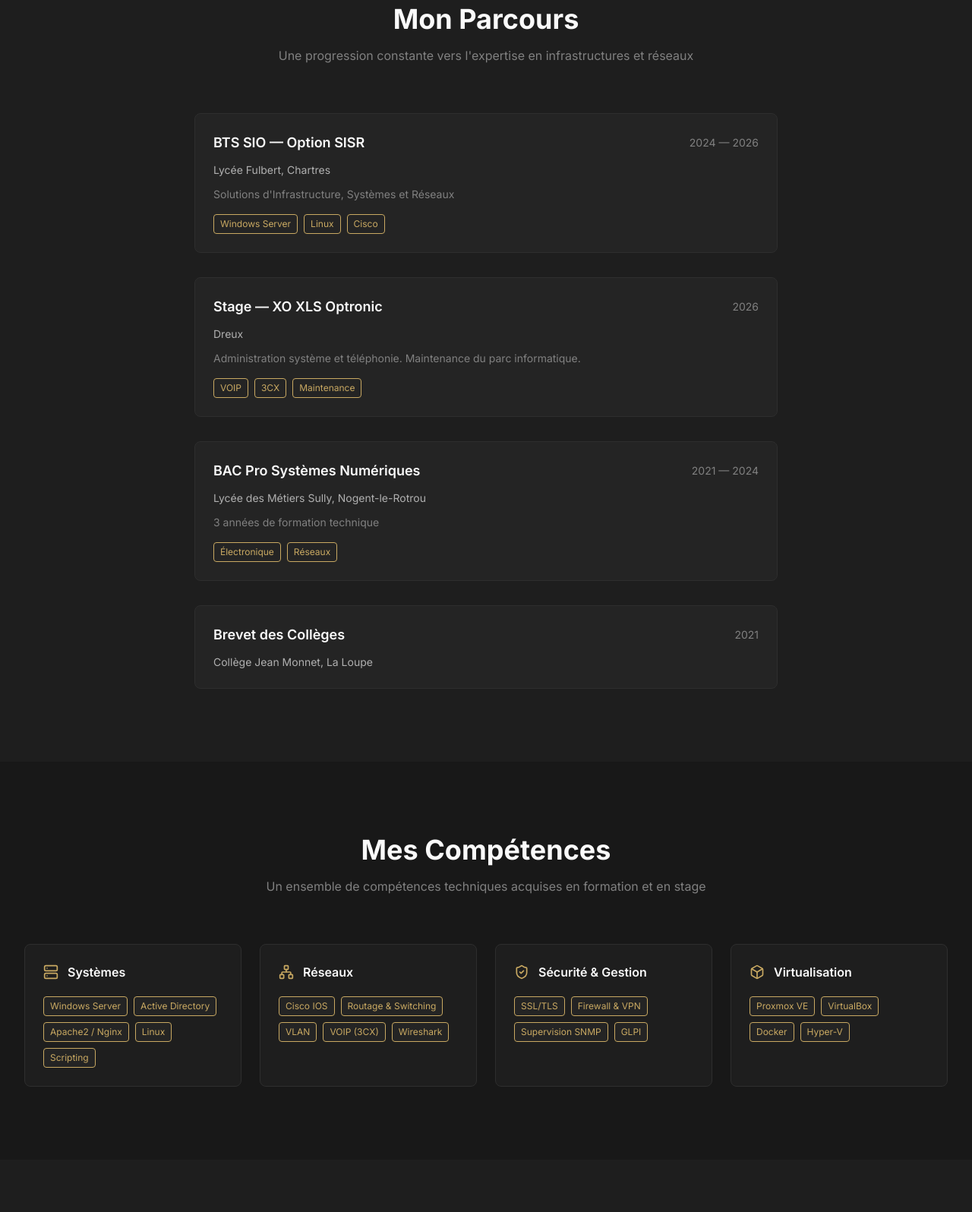
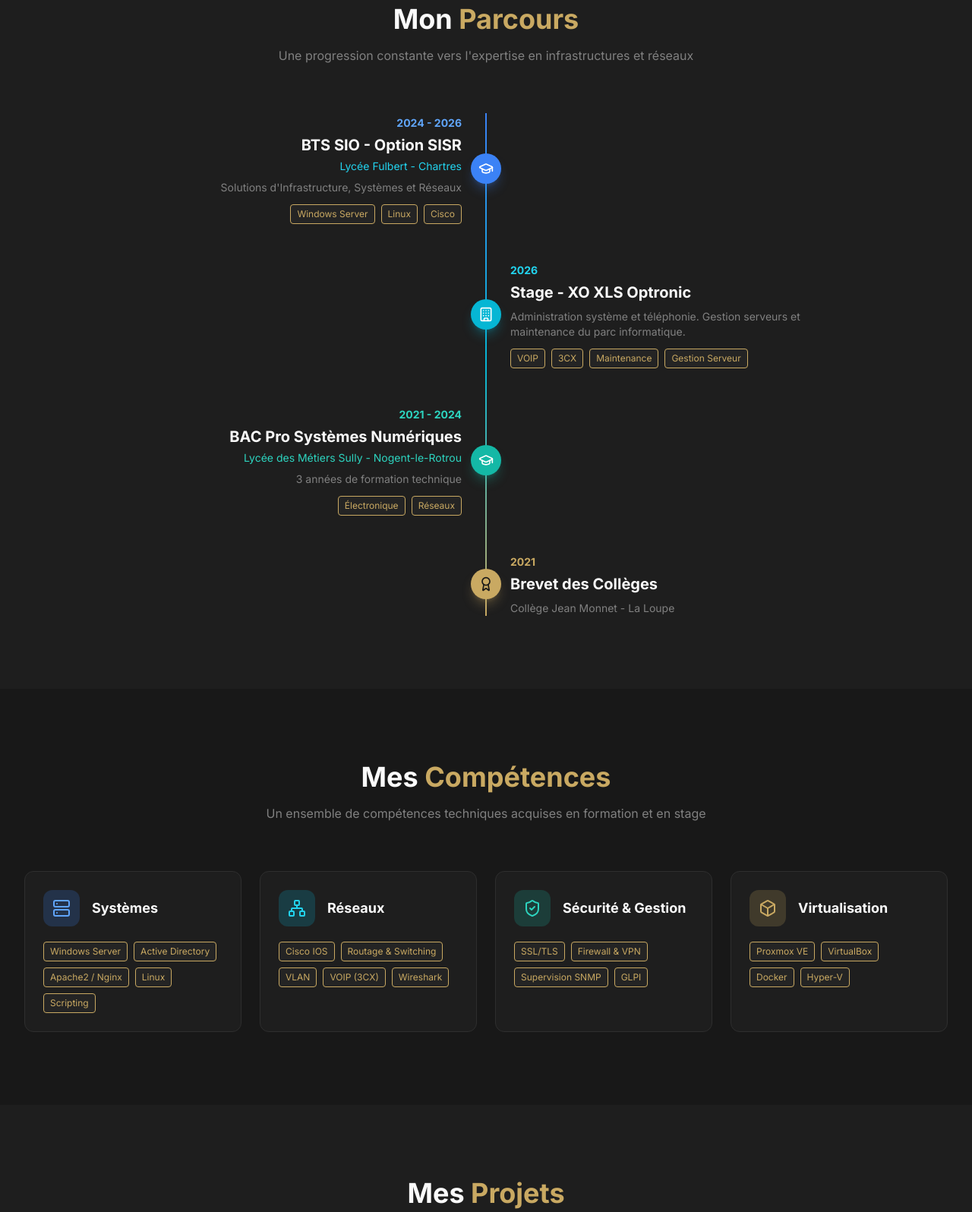
Before and after one commit to CLePtiot/PortFolio, a plain HTML site: page index.html in a window 1280 px wide. Shown: the part 891-2487 px from the top of the page at 76% size. Drawn offline with nearby package versions, Linux system fonts and the light colour scheme.

Commit message:
Timeline avec couleurs, cards ameliorees avec icones couleurs et ombres

```diff
--- a/index.html
+++ b/index.html
@@ -271,65 +271,96 @@
     <section id="parcours" class="py-24 bg-dark-50">
         <div class="max-w-7xl mx-auto px-4 sm:px-6 lg:px-8">
             <div class="text-center mb-16 fade-in">
-                <h2 class="text-3xl sm:text-4xl font-bold mb-4 text-light">Mon Parcours</h2>
+                <h2 class="text-3xl sm:text-4xl font-bold mb-4 text-light">Mon <span class="text-gold">Parcours</span>
+                </h2>
                 <p class="text-light-300 max-w-2xl mx-auto">
                     Une progression constante vers l'expertise en infrastructures et réseaux
                 </p>
             </div>
 
-            <div class="max-w-3xl mx-auto space-y-8">
-                <!-- BTS SIO -->
-                <div class="fade-in bg-dark-100 p-6 rounded-lg border border-dark-200">
-                    <div class="flex items-center justify-between mb-3">
-                        <h3 class="text-lg font-semibold text-light">BTS SIO — Option SISR</h3>
-                        <span class="text-sm text-light-300">2024 — 2026</span>
+            <!-- Timeline -->
+            <div class="relative max-w-4xl mx-auto">
+                <!-- Vertical Line -->
+                <div
+                    class="absolute left-1/2 transform -translate-x-1/2 w-0.5 h-full bg-gradient-to-b from-blue-500 via-cyan-500 to-gold">
                 </div>
-                    <p class="text-light-200 text-sm mb-3">Lycée Fulbert, Chartres</p>
-                    <p class="text-light-300 text-sm">Solutions d'Infrastructure, Systèmes et Réseaux</p>
-                    <div class="mt-4 flex flex-wrap gap-2">
+
+                <!-- BTS SIO - Left -->
+                <div class="fade-in relative flex items-center mb-12">
+                    <div class="w-1/2 pr-8 text-right">
+                        <span class="text-blue-400 font-bold text-sm">2024 - 2026</span>
+                        <h3 class="text-xl font-bold text-light mt-1">BTS SIO - Option SISR</h3>
+                        <p class="text-cyan-400 text-sm mt-1">Lycée Fulbert - Chartres</p>
+                        <p class="text-light-300 text-sm mt-2">Solutions d'Infrastructure, Systèmes et Réseaux</p>
+                        <div class="mt-3 flex flex-wrap gap-2 justify-end">
                             <span class="badge text-xs px-2 py-1 rounded">Windows Server</span>
                             <span class="badge text-xs px-2 py-1 rounded">Linux</span>
                             <span class="badge text-xs px-2 py-1 rounded">Cisco</span>
                         </div>
                     </div>
+                    <!-- Icon -->
+                    <div
+                        class="absolute left-1/2 transform -translate-x-1/2 w-10 h-10 bg-blue-500 rounded-full flex items-center justify-center z-10 shadow-lg shadow-blue-500/30">
+                        <i data-lucide="graduation-cap" class="w-5 h-5 text-white"></i>
+                    </div>
+                    <div class="w-1/2"></div>
+                </div>
 
-                <!-- Stage -->
-                <div class="fade-in bg-dark-100 p-6 rounded-lg border border-dark-200">
-                    <div class="flex items-center justify-between mb-3">
-                        <h3 class="text-lg font-semibold text-light">Stage — XO XLS Optronic</h3>
-                        <span class="text-sm text-light-300">2026</span>
+                <!-- Stage - Right -->
+                <div class="fade-in relative flex items-center mb-12">
+                    <div class="w-1/2"></div>
+                    <!-- Icon -->
+                    <div
+                        class="absolute left-1/2 transform -translate-x-1/2 w-10 h-10 bg-cyan-500 rounded-full flex items-center justify-center z-10 shadow-lg shadow-cyan-500/30">
+                        <i data-lucide="building" class="w-5 h-5 text-white"></i>
                     </div>
-                    <p class="text-light-200 text-sm mb-3">Dreux</p>
-                    <p class="text-light-300 text-sm">Administration système et téléphonie. Maintenance du parc
-                        informatique.</p>
-                    <div class="mt-4 flex flex-wrap gap-2">
+                    <div class="w-1/2 pl-8">
+                        <span class="text-cyan-400 font-bold text-sm">2026</span>
+                        <h3 class="text-xl font-bold text-light mt-1">Stage - XO XLS Optronic</h3>
+                        <p class="text-light-300 text-sm mt-2">Administration système et téléphonie. Gestion serveurs et
+                            maintenance du parc informatique.</p>
+                        <div class="mt-3 flex flex-wrap gap-2">
                             <span class="badge text-xs px-2 py-1 rounded">VOIP</span>
                             <span class="badge text-xs px-2 py-1 rounded">3CX</span>
                             <span class="badge text-xs px-2 py-1 rounded">Maintenance</span>
+                            <span class="badge text-xs px-2 py-1 rounded">Gestion Serveur</span>
+                        </div>
                     </div>
                 </div>
 
-                <!-- BAC Pro -->
-                <div class="fade-in bg-dark-100 p-6 rounded-lg border border-dark-200">
-                    <div class="flex items-center justify-between mb-3">
-                        <h3 class="text-lg font-semibold text-light">BAC Pro Systèmes Numériques</h3>
-                        <span class="text-sm text-light-300">2021 — 2024</span>
-                    </div>
-                    <p class="text-light-200 text-sm mb-3">Lycée des Métiers Sully, Nogent-le-Rotrou</p>
-                    <p class="text-light-300 text-sm">3 années de formation technique</p>
-                    <div class="mt-4 flex flex-wrap gap-2">
+                <!-- BAC Pro - Left -->
+                <div class="fade-in relative flex items-center mb-12">
+                    <div class="w-1/2 pr-8 text-right">
+                        <span class="text-teal-400 font-bold text-sm">2021 - 2024</span>
+                        <h3 class="text-xl font-bold text-light mt-1">BAC Pro Systèmes Numériques</h3>
+                        <p class="text-teal-400 text-sm mt-1">Lycée des Métiers Sully - Nogent-le-Rotrou</p>
+                        <p class="text-light-300 text-sm mt-2">3 années de formation technique</p>
+                        <div class="mt-3 flex flex-wrap gap-2 justify-end">
                             <span class="badge text-xs px-2 py-1 rounded">Électronique</span>
                             <span class="badge text-xs px-2 py-1 rounded">Réseaux</span>
                         </div>
                     </div>
+                    <!-- Icon -->
+                    <div
+                        class="absolute left-1/2 transform -translate-x-1/2 w-10 h-10 bg-teal-500 rounded-full flex items-center justify-center z-10 shadow-lg shadow-teal-500/30">
+                        <i data-lucide="graduation-cap" class="w-5 h-5 text-white"></i>
+                    </div>
+                    <div class="w-1/2"></div>
+                </div>
 
-                <!-- Brevet -->
-                <div class="fade-in bg-dark-100 p-6 rounded-lg border border-dark-200">
-                    <div class="flex items-center justify-between mb-3">
-                        <h3 class="text-lg font-semibold text-light">Brevet des Collèges</h3>
-                        <span class="text-sm text-light-300">2021</span>
+                <!-- Brevet - Right -->
+                <div class="fade-in relative flex items-center">
+                    <div class="w-1/2"></div>
+                    <!-- Icon -->
+                    <div
+                        class="absolute left-1/2 transform -translate-x-1/2 w-10 h-10 bg-gold rounded-full flex items-center justify-center z-10 shadow-lg shadow-gold/30">
+                        <i data-lucide="award" class="w-5 h-5 text-dark"></i>
                     </div>
-                    <p class="text-light-200 text-sm">Collège Jean Monnet, La Loupe</p>
+                    <div class="w-1/2 pl-8">
+                        <span class="text-gold font-bold text-sm">2021</span>
+                        <h3 class="text-xl font-bold text-light mt-1">Brevet des Collèges</h3>
+                        <p class="text-light-300 text-sm mt-2">Collège Jean Monnet - La Loupe</p>
+                    </div>
                 </div>
             </div>
         </div>
@@ -339,7 +370,8 @@
     <section id="competences" class="py-24">
         <div class="max-w-7xl mx-auto px-4 sm:px-6 lg:px-8">
             <div class="text-center mb-16 fade-in">
-                <h2 class="text-3xl sm:text-4xl font-bold mb-4 text-light">Mes Compétences</h2>
+                <h2 class="text-3xl sm:text-4xl font-bold mb-4 text-light">Mes <span
+                        class="text-gold">Compétences</span></h2>
                 <p class="text-light-300 max-w-2xl mx-auto">
                     Un ensemble de compétences techniques acquises en formation et en stage
                 </p>
@@ -347,10 +379,12 @@
 
             <div class="grid md:grid-cols-2 lg:grid-cols-4 gap-6">
                 <!-- Systèmes -->
-                <div class="fade-in skill-card rounded-lg p-6">
-                    <div class="flex items-center gap-3 mb-5">
-                        <i data-lucide="server" class="w-5 h-5 text-gold"></i>
-                        <h3 class="text-base font-semibold text-light">Systèmes</h3>
+                <div class="fade-in skill-card rounded-xl p-6 hover:shadow-lg hover:shadow-blue-500/10 transition-all">
+                    <div class="flex items-center gap-4 mb-5">
+                        <div class="w-12 h-12 bg-blue-500/20 rounded-xl flex items-center justify-center">
+                            <i data-lucide="server" class="w-6 h-6 text-blue-400"></i>
+                        </div>
+                        <h3 class="text-lg font-bold text-light">Systèmes</h3>
                     </div>
                     <div class="flex flex-wrap gap-2">
                         <span class="badge text-xs px-2 py-1 rounded">Windows Server</span>
@@ -362,10 +396,12 @@
                 </div>
 
                 <!-- Réseaux -->
-                <div class="fade-in skill-card rounded-lg p-6">
-                    <div class="flex items-center gap-3 mb-5">
-                        <i data-lucide="network" class="w-5 h-5 text-gold"></i>
-                        <h3 class="text-base font-semibold text-light">Réseaux</h3>
+                <div class="fade-in skill-card rounded-xl p-6 hover:shadow-lg hover:shadow-cyan-500/10 transition-all">
+                    <div class="flex items-center gap-4 mb-5">
+                        <div class="w-12 h-12 bg-cyan-500/20 rounded-xl flex items-center justify-center">
+                            <i data-lucide="network" class="w-6 h-6 text-cyan-400"></i>
+                        </div>
+                        <h3 class="text-lg font-bold text-light">Réseaux</h3>
                     </div>
                     <div class="flex flex-wrap gap-2">
                         <span class="badge text-xs px-2 py-1 rounded">Cisco IOS</span>
@@ -377,10 +413,12 @@
                 </div>
 
                 <!-- Sécurité & Supervision -->
-                <div class="fade-in skill-card rounded-lg p-6">
-                    <div class="flex items-center gap-3 mb-5">
-                        <i data-lucide="shield-check" class="w-5 h-5 text-gold"></i>
-                        <h3 class="text-base font-semibold text-light">Sécurité & Gestion</h3>
+                <div class="fade-in skill-card rounded-xl p-6 hover:shadow-lg hover:shadow-teal-500/10 transition-all">
+                    <div class="flex items-center gap-4 mb-5">
+                        <div class="w-12 h-12 bg-teal-500/20 rounded-xl flex items-center justify-center">
+                            <i data-lucide="shield-check" class="w-6 h-6 text-teal-400"></i>
+                        </div>
+                        <h3 class="text-lg font-bold text-light">Sécurité & Gestion</h3>
                     </div>
                     <div class="flex flex-wrap gap-2">
                         <span class="badge text-xs px-2 py-1 rounded">SSL/TLS</span>
@@ -391,10 +429,12 @@
                 </div>
 
                 <!-- Virtualisation -->
-                <div class="fade-in skill-card rounded-lg p-6">
-                    <div class="flex items-center gap-3 mb-5">
-                        <i data-lucide="box" class="w-5 h-5 text-gold"></i>
-                        <h3 class="text-base font-semibold text-light">Virtualisation</h3>
+                <div class="fade-in skill-card rounded-xl p-6 hover:shadow-lg hover:shadow-gold/10 transition-all">
+                    <div class="flex items-center gap-4 mb-5">
+                        <div class="w-12 h-12 bg-gold/20 rounded-xl flex items-center justify-center">
+                            <i data-lucide="box" class="w-6 h-6 text-gold"></i>
+                        </div>
+                        <h3 class="text-lg font-bold text-light">Virtualisation</h3>
                     </div>
                     <div class="flex flex-wrap gap-2">
                         <span class="badge text-xs px-2 py-1 rounded">Proxmox VE</span>
@@ -411,69 +451,81 @@
     <section id="projets" class="py-24 bg-dark-50">
         <div class="max-w-7xl mx-auto px-4 sm:px-6 lg:px-8">
             <div class="text-center mb-16 fade-in">
-                <h2 class="text-3xl sm:text-4xl font-bold mb-4 text-light">Mes Projets</h2>
+                <h2 class="text-3xl sm:text-4xl font-bold mb-4 text-light">Mes <span class="text-gold">Projets</span>
+                </h2>
                 <p class="text-light-300 max-w-2xl mx-auto">
                     Des projets concrets réalisés en formation BTS SIO
                 </p>
             </div>
 
-            <div class="grid md:grid-cols-2 lg:grid-cols-3 gap-6">
+            <div class="grid md:grid-cols-2 lg:grid-cols-3 gap-8">
                 <!-- Projet 1 -->
-                <div class="fade-in project-card bg-dark-100 rounded-lg overflow-hidden">
-                    <div class="h-40 bg-dark-200 flex items-center justify-center">
-                        <i data-lucide="network" class="w-12 h-12 text-dark-300"></i>
+                <div
+                    class="fade-in project-card bg-dark-100 rounded-xl overflow-hidden hover:shadow-xl hover:shadow-cyan-500/10 transition-all">
+                    <div
+                        class="h-44 bg-gradient-to-br from-cyan-500/20 to-blue-500/20 flex items-center justify-center">
+                        <div class="w-16 h-16 bg-cyan-500/30 rounded-2xl flex items-center justify-center">
+                            <i data-lucide="network" class="w-8 h-8 text-cyan-400"></i>
+                        </div>
                     </div>
                     <div class="p-6">
-                        <h3 class="text-lg font-semibold text-light mb-2">Sport Ludique Orléans</h3>
+                        <h3 class="text-lg font-bold text-light mb-2">Sport Ludique Orléans</h3>
                         <p class="text-light-300 text-sm mb-4">Conception et mise en place d'une infrastructure réseau
                             complète, segmentée et sécurisée.</p>
-                        <div class="flex flex-wrap gap-2 mb-4">
+                        <div class="flex flex-wrap gap-2 mb-5">
                             <span class="badge text-xs px-2 py-1 rounded">VLAN</span>
                             <span class="badge text-xs px-2 py-1 rounded">Cisco</span>
                             <span class="badge text-xs px-2 py-1 rounded">Routage</span>
                         </div>
                         <a href="https://xola-max.github.io/gp-orleans-sportludique2025-2026/" target="_blank"
-                            class="btn-primary block text-center py-2 rounded-md text-sm font-semibold">
+                            class="btn-primary block text-center py-2.5 rounded-lg text-sm font-semibold">
                             Voir le projet
                         </a>
                     </div>
                 </div>
 
                 <!-- Projet 2 -->
-                <div class="fade-in project-card bg-dark-100 rounded-lg overflow-hidden">
-                    <div class="h-40 bg-dark-200 flex items-center justify-center">
-                        <i data-lucide="globe" class="w-12 h-12 text-dark-300"></i>
+                <div
+                    class="fade-in project-card bg-dark-100 rounded-xl overflow-hidden hover:shadow-xl hover:shadow-teal-500/10 transition-all">
+                    <div
+                        class="h-44 bg-gradient-to-br from-teal-500/20 to-emerald-500/20 flex items-center justify-center">
+                        <div class="w-16 h-16 bg-teal-500/30 rounded-2xl flex items-center justify-center">
+                            <i data-lucide="globe" class="w-8 h-8 text-teal-400"></i>
+                        </div>
                     </div>
                     <div class="p-6">
-                        <h3 class="text-lg font-semibold text-light mb-2">Site Web : FC Fulbert</h3>
+                        <h3 class="text-lg font-bold text-light mb-2">Site Web : FC Fulbert</h3>
                         <p class="text-light-300 text-sm mb-4">Conception et développement d'un site web pour le club de
                             football, optimisé pour le SEO.</p>
-                        <div class="flex flex-wrap gap-2 mb-4">
+                        <div class="flex flex-wrap gap-2 mb-5">
                             <span class="badge text-xs px-2 py-1 rounded">HTML/CSS</span>
                             <span class="badge text-xs px-2 py-1 rounded">SEO</span>
                         </div>
                         <span
-                            class="btn-secondary block text-center py-2 rounded-md text-sm font-semibold opacity-50 cursor-not-allowed">
+                            class="btn-secondary block text-center py-2.5 rounded-lg text-sm font-semibold opacity-60 cursor-not-allowed">
                             Indisponible
                         </span>
                     </div>
                 </div>
 
                 <!-- Projet 3 -->
-                <div class="fade-in project-card bg-dark-100 rounded-lg overflow-hidden">
-                    <div class="h-40 bg-dark-200 flex items-center justify-center">
-                        <i data-lucide="code" class="w-12 h-12 text-dark-300"></i>
+                <div
+                    class="fade-in project-card bg-dark-100 rounded-xl overflow-hidden hover:shadow-xl hover:shadow-gold/10 transition-all">
+                    <div class="h-44 bg-gradient-to-br from-gold/20 to-amber-500/20 flex items-center justify-center">
+                        <div class="w-16 h-16 bg-gold/30 rounded-2xl flex items-center justify-center">
+                            <i data-lucide="code" class="w-8 h-8 text-gold"></i>
+                        </div>
                     </div>
                     <div class="p-6">
-                        <h3 class="text-lg font-semibold text-light mb-2">Jeu en ligne : Cluedo</h3>
+                        <h3 class="text-lg font-bold text-light mb-2">Jeu en ligne : Cluedo</h3>
                         <p class="text-light-300 text-sm mb-4">Développement d'un jeu de Cluedo en ligne avec mécaniques
                             de jeu dynamiques.</p>
-                        <div class="flex flex-wrap gap-2 mb-4">
+                        <div class="flex flex-wrap gap-2 mb-5">
                             <span class="badge text-xs px-2 py-1 rounded">JavaScript</span>
                             <span class="badge text-xs px-2 py-1 rounded">Algorithmie</span>
                         </div>
                         <span
-                            class="btn-secondary block text-center py-2 rounded-md text-sm font-semibold opacity-50 cursor-not-allowed">
+                            class="btn-secondary block text-center py-2.5 rounded-lg text-sm font-semibold opacity-60 cursor-not-allowed">
                             En cours...
                         </span>
                     </div>
```
Lines whose indentation alone changed are shown as unchanged.
